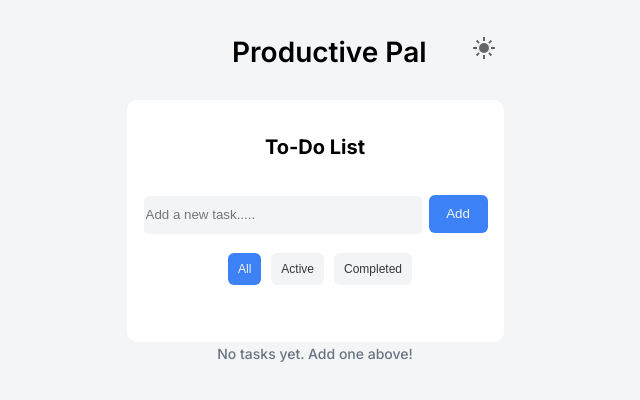
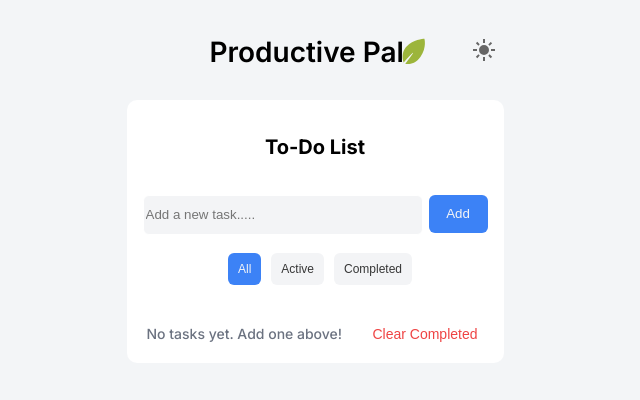
Before and after one commit to Bat-World/todoWithReact, a React (Create React App) app: page / in a window 1280 px wide. Shown: the top 400 px of the page, without its empty margins (325-965 px from the left). Built offline with nearby package versions, Linux system fonts and the light colour scheme; a web font is replaced by a local one.

Commit message:
final version maybe

```diff
--- a/src/App.css
+++ b/src/App.css
@@ -2,7 +2,7 @@
 
 /* Theme switch  */
 :root {
-  --background-color:  #f3f5f7;
+  --background-color: #f3f5f7;
   --title-color: black;
   --container-background: white;
   --listcontainer-back: #f3f4f6;
@@ -15,10 +15,10 @@
 }
 
 body.darkmode {
-  --background-color:  #151515;
-  --container-background: rgb(0, 0, 0);
+  --background-color: #151515;
+  --container-background: rgb(10, 10, 10);
   --title-color: white;
-  --listcontainer-back: rgb(0,0,0);
+  --listcontainer-back: rgb(0, 0, 0);
   --buttoncolor-blue: #3c82f6;
   --buttoncolor-white: #f3f4f6;
   --button-background: #3f51b5;
@@ -26,7 +26,6 @@ body.darkmode {
   --listborderradius-color: #1f1f1f;
   --inputborder-color: #1f1f1f;
 }
-
 
 body {
   padding: 0;
@@ -40,7 +39,7 @@ body {
   padding: 20px;
 }
 
-#header{
+#header {
   display: flex;
   flex-direction: row;
   width: 377px;
@@ -53,7 +52,7 @@ body {
 #big-title {
   position: absolute;
   top: 50%;
-  left: 28%;
+  left: 22%;
   text-align: center;
   font-size: 28px;
   font-weight: 600;
@@ -61,8 +60,15 @@ body {
   color: var(--title-color);
 }
 
+#leaf-svg {
+  position: absolute;
+  top: 50%;
+  left: 72%;
+}
+
 #container {
   width: 377px;
+  height: auto;
   background-color: var(--container-background);
   display: flex;
   justify-content: center;
@@ -74,7 +80,6 @@ body {
   box-sizing: border-box;
   border-radius: 10px;
 }
-
 
 #upper-section {
   width: 345px;
@@ -96,7 +101,6 @@ body {
   width: 345px;
   height: 38px;
   gap: 6px;
-
 }
 
 #input-box {
@@ -105,7 +109,7 @@ body {
   height: 36px;
   border-radius: 6px;
   border: 1px solid var(--listborderradius-color);
-  background-color:   var(--listcontainer-back);
+  background-color: var(--listcontainer-back);
   color: var(--title-color);
 }
 
@@ -113,8 +117,6 @@ body {
   border-color: var(--listborderradius-color);
   box-shadow: none;
 }
-
-
 
 #add-button {
   width: 60px;
@@ -153,7 +155,6 @@ body {
   background-color: var(--buttoncolor-blue);
   color: var(--buttoncolor-white);
 }
-
 
 #task-list-container {
   width: 345px;
@@ -196,20 +197,25 @@ body {
 
 #delete-button {
   position: absolute;
-border: none;
+  border: none;
   background-color: transparent;
   left: 85%;
   top: 30%;
   transition: 0.3s;
 }
 
-#delete-button:hover{
+#delete-button:hover {
   transform: scale(1.2);
 }
 
 #number-of-tasks-section {
-  width: 347px;
-  height: 17px;
+  width: 100%;
+  margin-top: 20px;
+  text-align: center;
+  display: flex;
+  flex-direction: row;
+  align-items: center;
+  justify-content: space-between;
 }
 
 #number-of-task {
@@ -217,8 +223,9 @@ border: none;
   color: #6b7280;
   font-size: 14px;
   font-weight: 500;
-  margin-top: 40px;
+  margin: 0;
 }
+
 
 #lower-section {
   width: 345px;
@@ -230,19 +237,25 @@ border: none;
   color: #000;
 }
 
+#clearCompleted-button {
+  border: none;
+  font-size: 14px;
+  cursor: pointer;
+  color: #ef4444;
+  background-color: transparent;
+}
 
 button {
   background-color: var(--button-background);
   color: var(--button-text-color);
   border: none;
   border-radius: 6px;
-
 }
 
+
 #theme-switch {
-background-color: transparent;
-position: absolute;
-top: 50%;
-left: 90%;
-
+  background-color: transparent;
+  position: absolute;
+  top: 55%;
+  left: 90%;
 }
--- a/src/App.js
+++ b/src/App.js
@@ -82,26 +82,47 @@ function App() {
 
   // Delete task logic
   const handleDeleteTask = (id) => {
-    // Filter out the task with the specified id
+
     const currentTodos = todos.filter((todo) => todo.id !== id);
 
-    // Update the todos state
     setTodos(currentTodos);
 
-    // Update the overall task count
     setNumberOfTasks(numberOfTasks - 1);
 
-    // Update the completed tasks count if the deleted task was completed
     const deletedTask = todos.find((todo) => todo.id === id);
     if (deletedTask && deletedTask.status === "COMPLETED") {
       setNumberOfCompletedTasks(numOfCompletedTasks - 1);
     }
   };
 
+
+  // Clearcompleted
+
+  const handleClearCompleted = () => {
+    const activeTodos = todos.filter((todo) => todo.status !== "COMPLETED");
+    setTodos(activeTodos);
+    setNumberOfTasks(activeTodos.length);
+    setNumberOfCompletedTasks(0);
+  };
+
+
   return (
-    <div >
+    <div>
       <div id="header">
         <p id="big-title">Productive Pal</p>
+        <svg
+          id="leaf-svg"
+          xmlns="http://www.w3.org/2000/svg"
+          width="33"
+          height="33"
+          viewBox="0 0 612 612"
+        >
+          <path
+            fill="#9CB53B"
+            d="M106.542 508.401s-72.24-172.822 57.245-301.715C281.437 89.707 458.928 71.603 489.735 70.749c0 0 47.667 156.435-71.334 333.785C299.524 581.93 134.633 533.793 134.633 533.793s162.888-207.637 143.2-206.383c-13.664.819-99.156 94.923-171.291 180.991"
+          />
+        </svg>
+
         <button id="theme-switch" onClick={toggleTheme}>
           {isDarkMode ? (
             <svg
@@ -141,9 +162,11 @@ function App() {
               autoComplete="off"
             />
             {error.length > 1 && <div>{error}</div>}
-            <button id="add-button"
+            <button
+              id="add-button"
               onClick={handleAddButtonClick}
-            style={{cursor: "pointer"}}>
+              style={{ cursor: "pointer" }}
+            >
               Add
             </button>
           </div>
@@ -153,7 +176,7 @@ function App() {
             id="all-tasks-button"
             onClick={() => handleFilterState("All")}
             className={filterState === "All" ? "active-filter" : ""}
-            style={{cursor: "pointer"}}
+            style={{ cursor: "pointer" }}
           >
             All
           </button>
@@ -161,7 +184,7 @@ function App() {
             id="active-tasks-button"
             onClick={() => handleFilterState("ACTIVE")}
             className={filterState === "ACTIVE" ? "active-filter" : ""}
-            style={{cursor: "pointer"}}
+            style={{ cursor: "pointer" }}
           >
             Active
           </button>
@@ -169,7 +192,7 @@ function App() {
             id="completed-tasks-button"
             onClick={() => handleFilterState("COMPLETED")}
             className={filterState === "COMPLETED" ? "active-filter" : ""}
-            style={{cursor: "pointer"}}
+            style={{ cursor: "pointer" }}
           >
             Completed
           </button>
@@ -185,9 +208,9 @@ function App() {
               }
             })
             .map((todo, index) => (
-              <div id="list-container" key={todo.id} >
+              <div id="list-container" key={todo.id}>
                 <input
-                 style={{cursor: "pointer"}}
+                  style={{ cursor: "pointer" }}
                   id="check-box"
                   type="checkbox"
                   checked={todo.status === "COMPLETED"}
@@ -205,7 +228,7 @@ function App() {
                 <button
                   id="delete-button"
                   onClick={() => handleDeleteTask(todo.id)}
-                 style={{cursor: "pointer"}}
+                  style={{ cursor: "pointer" }}
                 >
                   <svg
                     xmlns="http://www.w3.org/2000/svg"
@@ -229,6 +252,7 @@ function App() {
               {numOfCompletedTasks} of {numberOfTasks} tasks completed
             </p>
           )}
+          <button id="clearCompleted-button"   onClick={handleClearCompleted}>Clear Completed</button>
         </div>
       </div>
     </div>
```
Also changed, not shown: src/leaf-green.svg (added). Lines whose indentation alone changed are shown as unchanged.
